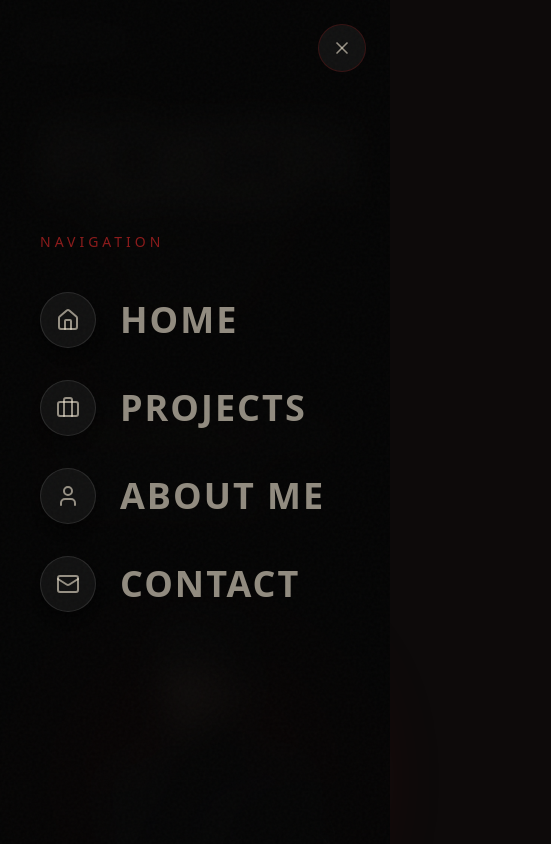
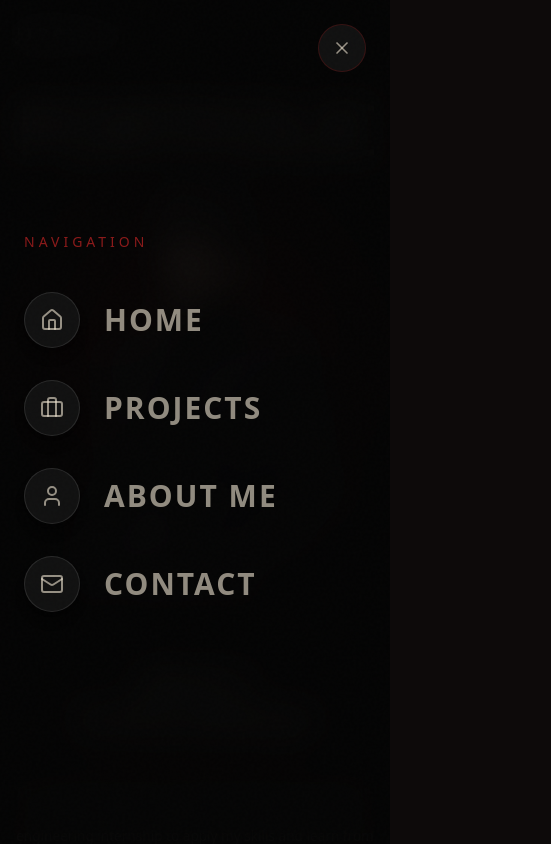
Before and after one commit to diethekin007/jirayu-sangobwaja-portfolio, a Next.js app: page / in a window 390 px wide. Both pictures are taken after a click on the button 346 px from the left and 40 px from the top of the page. Shown: the top 844 px of the page, 551 px wide, since content can reach past the window. Built offline with nearby package versions, Linux system fonts and the light colour scheme.

Commit message:
Improve mobile responsive layout

```diff
--- a/src/app/globals.css
+++ b/src/app/globals.css
@@ -77,6 +77,29 @@
   will-change: transform, opacity, clip-path;
 }
 
+@media (max-width: 639px) {
+  .huge-title {
+    font-size: clamp(3.25rem, 18vw, 5.25rem);
+    line-height: 0.9;
+    letter-spacing: -1px;
+  }
+
+  .noise-overlay {
+    opacity: 0.018;
+  }
+}
+
+@media (prefers-reduced-motion: reduce) {
+  html {
+    scroll-behavior: auto;
+  }
+
+  .rotating-badge,
+  .animate-marquee {
+    animation: none;
+  }
+}
+
 body.is-loaded .huge-title {
   animation: premiumReveal 1.5s cubic-bezier(0.16, 1, 0.3, 1) 0.45s forwards;
 }
--- a/src/app/page.tsx
+++ b/src/app/page.tsx
@@ -212,20 +212,20 @@ function ImageCarousel({ images, alt, children }: { images: string[], alt: strin
         <>
           <button
             onClick={(e) => { e.stopPropagation(); setCurrentIndex(prev => prev === 0 ? images.length - 1 : prev - 1); }}
-            className="absolute left-3 top-1/2 -translate-y-1/2 w-8 h-8 sm:w-10 sm:h-10 rounded-full bg-black/40 backdrop-blur-md hover:bg-[var(--accent-red)] text-white flex items-center justify-center transition-all duration-300 z-20 border border-white/10 opacity-0 group-hover:opacity-100"
+            className="absolute left-2 sm:left-3 top-1/2 -translate-y-1/2 w-9 h-9 sm:w-10 sm:h-10 rounded-full bg-black/55 backdrop-blur-md hover:bg-[var(--accent-red)] text-white flex items-center justify-center transition-all duration-300 z-20 border border-white/15 opacity-100 sm:opacity-0 sm:group-hover:opacity-100"
             aria-label="Previous image"
           >
             <ChevronLeft size={20} />
           </button>
           <button
             onClick={(e) => { e.stopPropagation(); setCurrentIndex(prev => prev === images.length - 1 ? 0 : prev + 1); }}
-            className="absolute right-3 top-1/2 -translate-y-1/2 w-8 h-8 sm:w-10 sm:h-10 rounded-full bg-black/40 backdrop-blur-md hover:bg-[var(--accent-red)] text-white flex items-center justify-center transition-all duration-300 z-20 border border-white/10 opacity-0 group-hover:opacity-100"
+            className="absolute right-2 sm:right-3 top-1/2 -translate-y-1/2 w-9 h-9 sm:w-10 sm:h-10 rounded-full bg-black/55 backdrop-blur-md hover:bg-[var(--accent-red)] text-white flex items-center justify-center transition-all duration-300 z-20 border border-white/15 opacity-100 sm:opacity-0 sm:group-hover:opacity-100"
             aria-label="Next image"
           >
             <ChevronRight size={20} />
           </button>
 
-          <div className="absolute bottom-4 left-1/2 -translate-x-1/2 flex items-center gap-2 z-20 opacity-0 group-hover:opacity-100 transition-opacity duration-300">
+          <div className="absolute bottom-3 sm:bottom-4 left-1/2 -translate-x-1/2 flex items-center gap-2 z-20 opacity-100 sm:opacity-0 sm:group-hover:opacity-100 transition-opacity duration-300">
             {images.map((_, idx) => (
               <button
                 key={idx}
@@ -453,7 +453,7 @@ export default function Home() {
       document.body.style.overflow = 'unset';
       window.removeEventListener('keydown', handleKeyDown);
     };
-  }, [selectedProject]);
+  }, [selectedProject, isMobileMenuOpen]);
   return (
     <>
       <Preloader />
@@ -461,7 +461,7 @@ export default function Home() {
       <SideNav />
 
       {/* Sticky Glass Header */}
-      <header className="sticky top-0 z-[100] w-full flex justify-between items-center px-6 lg:px-10 py-5 text-[0.8rem] tracking-[2px] uppercase border-b border-white/5 bg-[#080808]/70 backdrop-blur-md text-[var(--text-muted)] transition-all duration-300">
+      <header className="sticky top-0 z-[100] w-full flex justify-between items-center px-4 sm:px-6 lg:px-10 py-3.5 sm:py-5 text-[0.8rem] tracking-[2px] uppercase border-b border-white/5 bg-[#080808]/85 backdrop-blur-md text-[var(--text-muted)] transition-all duration-300">
         <div className="font-heading text-lg font-bold text-white tracking-[4px]">JIRAYU<span className="text-[var(--accent-red)]">.</span>S</div>
 
         <div className="flex items-center gap-6">
@@ -481,7 +481,7 @@ export default function Home() {
       </header>
 
       {/* Full-screen Mobile Menu */}
-      <div className={`fixed inset-0 z-[200] bg-[#050505]/95 backdrop-blur-lg flex flex-col justify-center px-10 transition-all duration-500 ${isMobileMenuOpen ? 'opacity-100 visible pointer-events-auto' : 'opacity-0 invisible pointer-events-none'}`}>
+      <div className={`fixed inset-0 z-[200] bg-[#050505]/95 backdrop-blur-lg flex flex-col justify-center px-6 sm:px-10 transition-all duration-500 ${isMobileMenuOpen ? 'opacity-100 visible pointer-events-auto' : 'opacity-0 invisible pointer-events-none'}`}>
         <button
           className="absolute top-6 right-6 w-12 h-12 flex items-center justify-center rounded-full border border-[var(--border-color)] bg-[#111] text-[var(--text-muted)] hover:text-white hover:bg-[var(--accent-red)] hover:border-[var(--accent-red)] transition-all duration-300"
           onClick={() => setIsMobileMenuOpen(false)}
@@ -500,7 +500,7 @@ export default function Home() {
               <div className="w-14 h-14 rounded-full bg-[#111] border border-white/10 flex items-center justify-center text-[var(--text-muted)] group-hover:text-white group-hover:bg-[var(--accent-red)] group-hover:border-[var(--accent-red)] transition-all duration-300 shadow-lg">
                 <item.icon size={24} />
               </div>
-              <div className="font-heading text-4xl font-bold tracking-[2px] text-[var(--text-muted)] group-hover:text-white transition-colors duration-300">
+              <div className="font-heading text-2xl min-[380px]:text-3xl sm:text-4xl font-bold tracking-[2px] text-[var(--text-muted)] group-hover:text-white transition-colors duration-300">
                 {item.name}
               </div>
             </div>
@@ -509,7 +509,7 @@ export default function Home() {
       </div>
 
       <div className="sticky top-5 h-0 w-full z-20 pointer-events-none">
-        <div className="rotating-badge absolute left-10 top-4 fill-[var(--text-muted)]">
+        <div className="rotating-badge absolute left-10 top-4 fill-[var(--text-muted)] hidden lg:block">
           <svg viewBox="0 0 100 100" width="120" height="120">
             <defs>
               <path id="circle" d="M 50, 50 m -37, 0 a 37,37 0 1,1 74,0 a 37,37 0 1,1 -74,0" />
@@ -523,30 +523,30 @@ export default function Home() {
         </div>
       </div>
 
-      <main className="max-w-[1400px] mx-auto px-10">
+      <main className="max-w-[1400px] mx-auto px-4 sm:px-6 lg:px-10 overflow-hidden">
         {/* Hero Section */}
-        <section id="home" className="relative pt-10 scroll-mt-24">
-          <h1 className="huge-title text-center -mb-10 relative z-10 text-[var(--text-main)]">PORTFOLIO</h1>
+        <section id="home" className="relative pt-7 sm:pt-10 scroll-mt-24">
+          <h1 className="huge-title text-center mb-0 lg:-mb-10 relative z-10 text-[var(--text-main)]">PORTFOLIO</h1>
 
-          <div className="grid grid-cols-1 lg:grid-cols-[1fr_1.2fr_1fr] gap-10 lg:gap-10 mt-5 items-end text-center lg:text-left">
+          <div className="grid grid-cols-1 lg:grid-cols-[1fr_1.2fr_1fr] gap-8 lg:gap-10 mt-2 lg:mt-5 items-end text-center lg:text-left">
 
-            <div className="flex flex-col items-center lg:items-start">
-              <h2 className="font-heading text-4xl mb-5 leading-tight">CS STUDENT</h2>
-              <ul className="list-none text-[0.85rem] tracking-[2px] text-[var(--text-muted)] mb-14 space-y-1">
+            <div className="flex flex-col items-center lg:items-start order-3 lg:order-1">
+              <h2 className="font-heading text-3xl sm:text-4xl mb-4 sm:mb-5 leading-tight">CS STUDENT</h2>
+              <ul className="list-none text-[0.75rem] sm:text-[0.85rem] tracking-[2px] text-[var(--text-muted)] mb-8 lg:mb-14 space-y-1">
                 <li>SOFTWARE DEVELOPMENT</li>
                 <li>FRONT-END DEV</li>
                 <li>REACT & NEXT.JS</li>
               </ul>
 
-              <div className="border-l-2 border-[var(--accent-red)] pl-5 relative text-left">
+              <div className="border-l-2 border-[var(--accent-red)] pl-4 sm:pl-5 relative text-left max-w-md">
                 <Quote className="text-[var(--accent-red)] w-6 h-6 mb-2.5" />
                 <p className="text-[0.9rem] tracking-[1px] font-medium uppercase mb-4">I BUILD FUNCTIONAL, WELL-DESIGNED WEB APPLICATIONS AND LOVE SOLVING PROBLEMS.</p>
-                <div className="font-heading italic text-2xl text-[var(--text-muted)]">Jirayu Sangobwaja</div>
+                <div className="font-heading italic text-xl sm:text-2xl text-[var(--text-muted)]">Jirayu Sangobwaja</div>
               </div>
             </div>
 
-            <div className="flex justify-center relative z-20">
-              <div className="relative w-full max-w-[400px] flex justify-center items-end translate-y-10">
+            <div className="flex justify-center relative z-20 order-1 lg:order-2">
+              <div className="relative w-full max-w-[310px] sm:max-w-[360px] lg:max-w-[400px] flex justify-center items-end lg:translate-y-10">
                 {/* Breathing Aura */}
                 <div className="absolute w-[90%] aspect-square rounded-full top-[10%] left-1/2 -translate-x-1/2 -z-10 blur-[50px] opacity-80 animate-pulse" style={{ animationDuration: '4s' }}>
                   <div className="absolute inset-0 bg-[#7a1010] rounded-full"></div>
@@ -556,21 +556,21 @@ export default function Home() {
               </div>
             </div>
 
-            <div className="pb-5 flex flex-col items-center lg:items-start">
-              <h2 className="font-heading text-5xl leading-none mb-2.5">JIRAYU<br />SANGOBWAJA</h2>
-              <p className="text-[0.9rem] text-[var(--accent-red)] tracking-[2px] font-semibold mb-5">CS STUDENT & DEVELOPER</p>
-              <p className="text-[0.9rem] text-[var(--text-muted)] mb-8 max-w-[300px] text-center lg:text-left">I'm a Computer Science student passionate about front-end development. I'm actively looking for a software engineering internship to apply my skills and learn from real teams.</p>
+            <div className="pb-2 lg:pb-5 flex flex-col items-center lg:items-start order-2 lg:order-3">
+              <h2 className="font-heading text-4xl sm:text-5xl leading-none mb-2.5">JIRAYU<br />SANGOBWAJA</h2>
+              <p className="text-[0.75rem] sm:text-[0.9rem] text-[var(--accent-red)] tracking-[2px] font-semibold mb-4 sm:mb-5">CS STUDENT & DEVELOPER</p>
+              <p className="text-[0.85rem] sm:text-[0.9rem] leading-relaxed text-[var(--text-muted)] mb-6 sm:mb-8 max-w-[360px] lg:max-w-[300px] text-center lg:text-left">I'm a Computer Science student passionate about front-end development. I'm actively looking for a software engineering internship to apply my skills and learn from real teams.</p>
 
               <a
                 href="/RESUME_JIRAYU.pdf"
                 target="_blank"
-                className="group inline-flex items-center gap-3 bg-transparent border border-[var(--accent-red)] text-[var(--text-main)] hover:bg-[var(--accent-red)] px-8 py-3.5 rounded-full text-[0.8rem] font-bold tracking-[2px] uppercase transition-all duration-300 hover:-translate-y-1 hover:shadow-[0_10px_20px_rgba(139,26,26,0.3)] mb-10"
+                className="group inline-flex items-center gap-3 bg-transparent border border-[var(--accent-red)] text-[var(--text-main)] hover:bg-[var(--accent-red)] px-7 sm:px-8 py-3.5 rounded-full text-[0.75rem] sm:text-[0.8rem] font-bold tracking-[2px] uppercase transition-all duration-300 hover:-translate-y-1 hover:shadow-[0_10px_20px_rgba(139,26,26,0.3)] mb-8 sm:mb-10"
               >
                 DOWNLOAD CV
                 <Download size={16} className="group-hover:translate-y-0.5 transition-transform" />
               </a>
 
-              <div className="flex gap-7">
+              <div className="flex gap-6 sm:gap-7">
                 <div className="text-center">
                   <div className="w-10 h-10 border border-[var(--border-color)] rounded-full flex items-center justify-center mx-auto mb-2.5 text-[var(--accent-red)]">
                     <Code2 size={18} />
@@ -598,7 +598,7 @@ export default function Home() {
         </section>
 
         {/* Hollow & Solid Marquee Banner Breakout */}
-        <div className="w-[100vw] relative left-1/2 right-1/2 -ml-[50vw] -mr-[50vw] bg-[#050505] py-4 my-24 overflow-hidden flex items-center shadow-[0_0_40px_rgba(0,0,0,0.5)] transform -rotate-2 z-10 border-y border-white/5 hover:scale-[1.02] transition-transform duration-500">
+        <div className="w-[100vw] relative left-1/2 right-1/2 -ml-[50vw] -mr-[50vw] bg-[#050505] py-3 sm:py-4 my-16 sm:my-20 lg:my-24 overflow-hidden flex items-center shadow-[0_0_40px_rgba(0,0,0,0.5)] transform sm:-rotate-2 z-10 border-y border-white/5 hover:scale-[1.02] transition-transform duration-500">
           <div className="flex animate-marquee whitespace-nowrap items-center">
             {[...Array(8)].map((_, i) => (
               <div key={i} className="flex items-center gap-8 px-5 font-heading text-2xl sm:text-3xl font-bold tracking-[4px] uppercase">
@@ -615,7 +615,7 @@ export default function Home() {
 
         {/* What I Do Section */}
         <section className="flex flex-col lg:flex-row gap-8 lg:gap-[60px]">
-          <div className="flex-[0_0_200px] lg:sticky lg:top-32 h-fit">
+          <div className="lg:flex-[0_0_200px] lg:sticky lg:top-32 h-fit">
             <h3 className="font-heading text-3xl font-semibold tracking-[2px] uppercase mb-6 text-transparent bg-clip-text bg-gradient-to-r from-white to-[var(--text-muted)]">WHAT I DO</h3>
             <div className="w-12 h-[3px] bg-gradient-to-r from-[var(--accent-red)] to-transparent rounded-full mb-6"></div>
             <p className="text-[0.85rem] text-[var(--text-muted)] tracking-[1px] hidden lg:block leading-relaxed pr-4">Crafting digital experiences with precision, focusing on user-centric design and scalable architecture.</p>
@@ -632,7 +632,7 @@ export default function Home() {
               { icon: Smartphone, title: 'PROTOTYPING', desc: 'Turning ideas into clickable prototypes and user flows.', span: 'col-span-1' },
               { icon: Grid2X2, title: 'DESIGN SYSTEMS', desc: 'Building consistent design languages and reusable components.', span: 'col-span-1' }
             ].map((service, idx) => (
-              <div key={idx} className={`group relative p-8 rounded-3xl bg-gradient-to-b from-white/[0.03] to-transparent border border-white/[0.05] hover:border-[var(--accent-red)]/40 transition-all duration-500 hover:-translate-y-2 cursor-pointer flex flex-col justify-between overflow-hidden backdrop-blur-sm shadow-lg ${service.span}`}>
+              <div key={idx} className={`group relative p-6 sm:p-8 rounded-2xl sm:rounded-3xl bg-gradient-to-b from-white/[0.03] to-transparent border border-white/[0.05] hover:border-[var(--accent-red)]/40 transition-all duration-500 sm:hover:-translate-y-2 cursor-pointer flex flex-col justify-between overflow-hidden backdrop-blur-sm shadow-lg ${service.span}`}>
                 {/* Hover Inner Glow Effect */}
                 <div className="absolute inset-0 bg-gradient-to-br from-[var(--accent-red)]/10 to-transparent opacity-0 group-hover:opacity-100 transition-opacity duration-500 pointer-events-none"></div>
 
@@ -651,7 +651,7 @@ export default function Home() {
           </div>
         </section>
 
-        <hr className="border-0 border-t border-white/5 my-24 lg:my-32" />
+        <hr className="border-0 border-t border-white/5 my-16 sm:my-24 lg:my-32" />
 
         <div className="grid grid-cols-1 lg:grid-cols-[1fr_2fr] gap-10 lg:gap-20">
           {/* Education Section */}
@@ -732,13 +732,13 @@ export default function Home() {
           </section>
         </div>
 
-        <hr className="border-0 border-t border-white/5 my-24 lg:my-32" />
+        <hr className="border-0 border-t border-white/5 my-16 sm:my-24 lg:my-32" />
 
-        <div className="grid grid-cols-1 lg:grid-cols-[1fr_2fr] gap-10 lg:gap-20 pb-20">
+        <div className="grid grid-cols-1 lg:grid-cols-[1fr_2fr] gap-14 lg:gap-20 pb-14 sm:pb-20">
           {/* About Me Section */}
           <section id="about" className="pt-10 -mt-10 scroll-mt-24">
             <ScrollReveal>
-              <h3 className="font-heading text-3xl font-semibold tracking-[2px] uppercase mb-4 text-[var(--text-main)]">ABOUT ME</h3>
+              <h3 className="font-heading text-3xl font-semibold tracking-[2px] uppercase mb-4 text-[var(--text-main)] text-center lg:text-left">ABOUT ME</h3>
               <div className="w-12 h-[3px] bg-[var(--accent-red)] mb-8 mx-auto lg:mx-0"></div>
             </ScrollReveal>
             <div className="flex flex-col gap-8 items-center lg:items-start text-center lg:text-left">
@@ -781,7 +781,7 @@ export default function Home() {
 
           {/* Tools & Testimonial */}
           <section>
-            <h3 className="font-heading text-3xl font-semibold tracking-[2px] uppercase mb-7">TOOLS I USE</h3>
+            <h3 className="font-heading text-3xl font-semibold tracking-[2px] uppercase mb-7 text-center lg:text-left">TOOLS I USE</h3>
             <div className="grid grid-cols-2 sm:grid-cols-3 md:grid-cols-4 lg:grid-cols-3 xl:grid-cols-4 gap-3 mb-10 w-full">
               {[
                 { name: 'React', icon: <SiReact size={20} color="#61DAFB" /> },
@@ -807,7 +807,7 @@ export default function Home() {
               ))}
             </div>
 
-            <div className="relative p-8 rounded-3xl bg-gradient-to-b from-white/[0.03] to-transparent border border-white/[0.05] hover:border-[var(--accent-red)]/40 transition-all duration-500 overflow-hidden max-w-[500px] mx-auto lg:mx-0 group backdrop-blur-sm shadow-lg hover:-translate-y-2">
+            <div className="relative p-6 sm:p-8 rounded-2xl sm:rounded-3xl bg-gradient-to-b from-white/[0.03] to-transparent border border-white/[0.05] hover:border-[var(--accent-red)]/40 transition-all duration-500 overflow-hidden max-w-[500px] mx-auto lg:mx-0 group backdrop-blur-sm shadow-lg sm:hover:-translate-y-2">
               {/* Hover Inner Glow Effect */}
               <div className="absolute inset-0 bg-gradient-to-br from-[var(--accent-red)]/10 to-transparent opacity-0 group-hover:opacity-100 transition-opacity duration-500 pointer-events-none"></div>
 
@@ -831,7 +831,7 @@ export default function Home() {
 
         {/* Contact Form Section */}
         <section id="contact" className="mb-10 pt-10 -mt-10 scroll-mt-24">
-          <div className="bg-[#0f0f0f] border border-white/5 rounded-3xl p-10 md:p-16 relative overflow-hidden group transition-all duration-500 hover:border-[var(--accent-red)]/30 shadow-2xl">
+          <div className="bg-[#0f0f0f] border border-white/5 rounded-2xl sm:rounded-3xl p-5 sm:p-8 md:p-16 relative overflow-hidden group transition-all duration-500 hover:border-[var(--accent-red)]/30 shadow-2xl">
             {/* Minimalist Top Accent Line */}
             <div className="absolute top-0 left-0 w-full h-1 bg-gradient-to-r from-transparent via-[var(--accent-red)] to-transparent opacity-30 group-hover:opacity-100 transition-opacity duration-700"></div>
 
@@ -841,18 +841,18 @@ export default function Home() {
 
             <div className="grid grid-cols-1 lg:grid-cols-2 gap-10 lg:gap-20 relative z-10">
               <div>
-                <h3 className="font-heading text-4xl font-semibold tracking-[2px] uppercase mb-4 text-transparent bg-clip-text bg-gradient-to-r from-white via-white to-[var(--accent-red)]">CONTACT</h3>
+                <h3 className="font-heading text-3xl sm:text-4xl font-semibold tracking-[2px] uppercase mb-4 text-transparent bg-clip-text bg-gradient-to-r from-white via-white to-[var(--accent-red)]">CONTACT</h3>
                 <p className="text-[0.9rem] text-[var(--text-muted)] mb-10 max-w-md leading-relaxed">
                   Whether you have a question, a project idea, or just want to say hi, my inbox is always open. I'll try my best to get back to you!
                 </p>
                 <div className="flex flex-col gap-6">
-                  <div className="flex items-center gap-5 text-[0.95rem] group/info cursor-default">
+                  <div className="flex items-center gap-3 sm:gap-5 text-[0.95rem] group/info cursor-default min-w-0">
                     <div className="w-12 h-12 rounded-full bg-[#1a1a1a] border border-white/5 flex items-center justify-center text-[var(--accent-red)] group-hover/info:bg-[var(--accent-red)] group-hover/info:text-white transition-all duration-300">
                       <Mail size={18} />
                     </div>
-                    <span className="tracking-[1px] text-[var(--text-muted)] group-hover/info:text-white transition-colors">diethekin007@gmail.com</span>
+                    <span className="tracking-[0.5px] sm:tracking-[1px] text-[0.82rem] sm:text-[0.95rem] text-[var(--text-muted)] group-hover/info:text-white transition-colors break-all">diethekin007@gmail.com</span>
                   </div>
-                  <div className="flex items-center gap-5 text-[0.95rem] group/info cursor-default">
+                  <div className="flex items-center gap-3 sm:gap-5 text-[0.95rem] group/info cursor-default">
                     <div className="w-12 h-12 rounded-full bg-[#1a1a1a] border border-white/5 flex items-center justify-center text-[var(--accent-red)] group-hover/info:bg-[var(--accent-red)] group-hover/info:text-white transition-all duration-300">
                       <Phone size={18} />
                     </div>
@@ -876,7 +876,7 @@ export default function Home() {
                   <label htmlFor="message" className="text-[0.7rem] tracking-[2px] text-[var(--text-muted)] group-focus-within/input:text-white transition-colors uppercase">Message</label>
                   <textarea id="message" required value={formData.message} onChange={(e) => setFormData({ ...formData, message: e.target.value })} rows={4} className="bg-[#1a1a1a] border border-transparent rounded-xl px-5 py-4 text-[0.95rem] text-white focus:outline-none focus:border-[var(--accent-red)] focus:bg-[#222] transition-all resize-none placeholder:text-[#555]" placeholder="Tell me about your project..."></textarea>
                 </div>
-                <button type="submit" disabled={isSubmitting} className="mt-4 self-start flex items-center gap-3 bg-[var(--accent-red)] hover:bg-[#ff4d4d] disabled:opacity-50 disabled:cursor-not-allowed text-white px-9 py-4 rounded-full text-[0.85rem] font-bold tracking-[2px] uppercase transition-all duration-300 hover:-translate-y-1 hover:shadow-[0_10px_20px_rgba(163,71,71,0.3)]">
+                <button type="submit" disabled={isSubmitting} className="mt-2 sm:mt-4 w-full sm:w-auto self-start flex items-center justify-center gap-3 bg-[var(--accent-red)] hover:bg-[#ff4d4d] disabled:opacity-50 disabled:cursor-not-allowed text-white px-9 py-4 rounded-full text-[0.85rem] font-bold tracking-[2px] uppercase transition-all duration-300 hover:-translate-y-1 hover:shadow-[0_10px_20px_rgba(163,71,71,0.3)]">
                   {isSubmitting ? 'Sending...' : 'Send Message'}
                   {!isSubmitting && <Send size={18} className="transition-transform group-hover:translate-x-1" />}
                 </button>
@@ -886,7 +886,7 @@ export default function Home() {
         </section>
 
         {/* Minimalist Footer */}
-        <footer className="border-t border-white/5 py-12 mt-20">
+        <footer className="border-t border-white/5 py-8 sm:py-12 mt-14 sm:mt-20 text-center md:text-left">
           <div className="flex flex-col md:flex-row justify-between items-center gap-4">
             <div className="text-[0.75rem] tracking-[1px] text-[var(--text-muted)]">
               &copy; {new Date().getFullYear()} Jirayu Sangobwaja. All rights reserved.
@@ -936,10 +936,10 @@ export default function Home() {
               {/* Header Section */}
               <div className="flex flex-col md:flex-row md:items-end justify-between gap-6 mb-10 border-b border-[var(--border-color)] pb-8">
                 <div>
-                  <h2 className="text-4xl sm:text-5xl font-heading font-bold text-white uppercase tracking-widest mb-3 drop-shadow-lg">
+                  <h2 className="text-3xl sm:text-5xl font-heading font-bold text-white uppercase tracking-[0.08em] sm:tracking-widest mb-3 drop-shadow-lg break-words">
                     {selectedProject.modalTitle}
                   </h2>
-                  <p className="text-[var(--accent-red)] text-xs sm:text-sm tracking-[4px] uppercase font-semibold flex items-center gap-2">
+                  <p className="text-[var(--accent-red)] text-[0.65rem] sm:text-sm tracking-[2px] sm:tracking-[4px] uppercase font-semibold flex items-center gap-2">
                     <span className="w-8 h-px bg-[var(--accent-red)]"></span>
                     {selectedProject.desc}
                   </p>
@@ -948,7 +948,7 @@ export default function Home() {
                   href={selectedProject.link}
                   target="_blank"
                   rel="noopener noreferrer"
-                  className="group inline-flex items-center gap-3 px-6 py-3 bg-white/5 hover:bg-[var(--accent-red)] border border-white/10 hover:border-[var(--accent-red)] text-white text-xs tracking-[2px] uppercase transition-all duration-300 no-underline whitespace-nowrap"
+                  className="group inline-flex items-center justify-center gap-3 w-full sm:w-auto px-6 py-3 bg-white/5 hover:bg-[var(--accent-red)] border border-white/10 hover:border-[var(--accent-red)] text-white text-xs tracking-[2px] uppercase transition-all duration-300 no-underline whitespace-nowrap"
                 >
                   View Live Site
                   <ExternalLink size={14} className="group-hover:translate-x-1 group-hover:-translate-y-1 transition-transform" />
```
